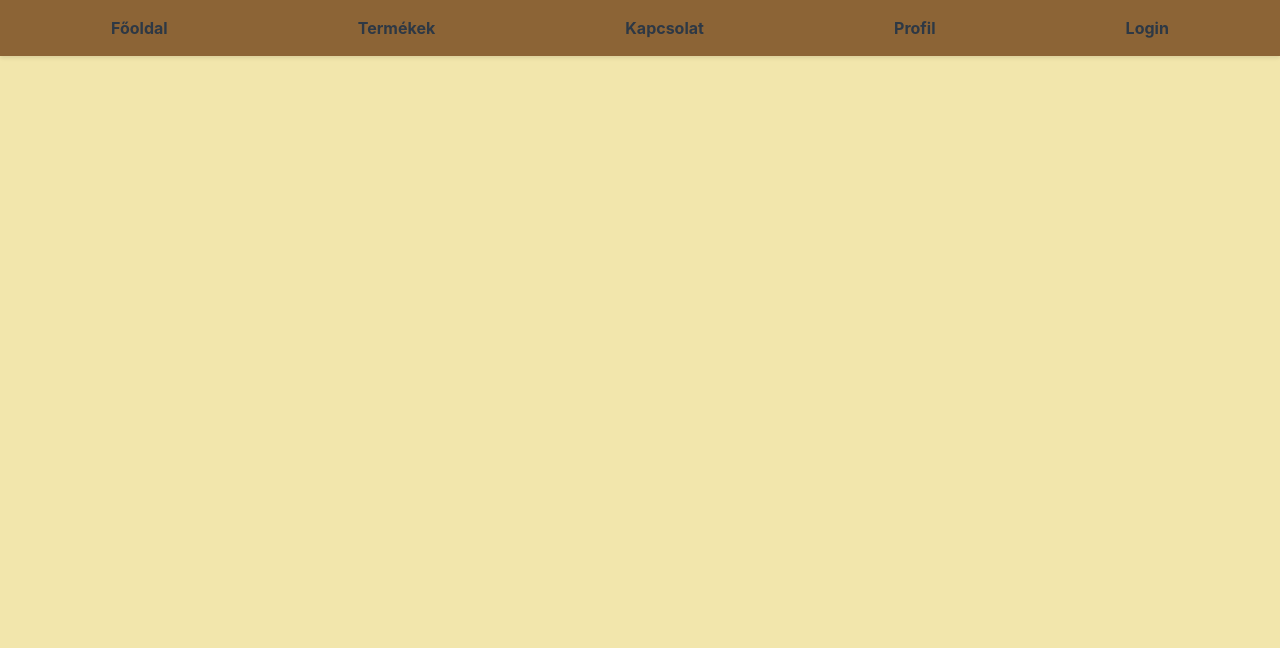
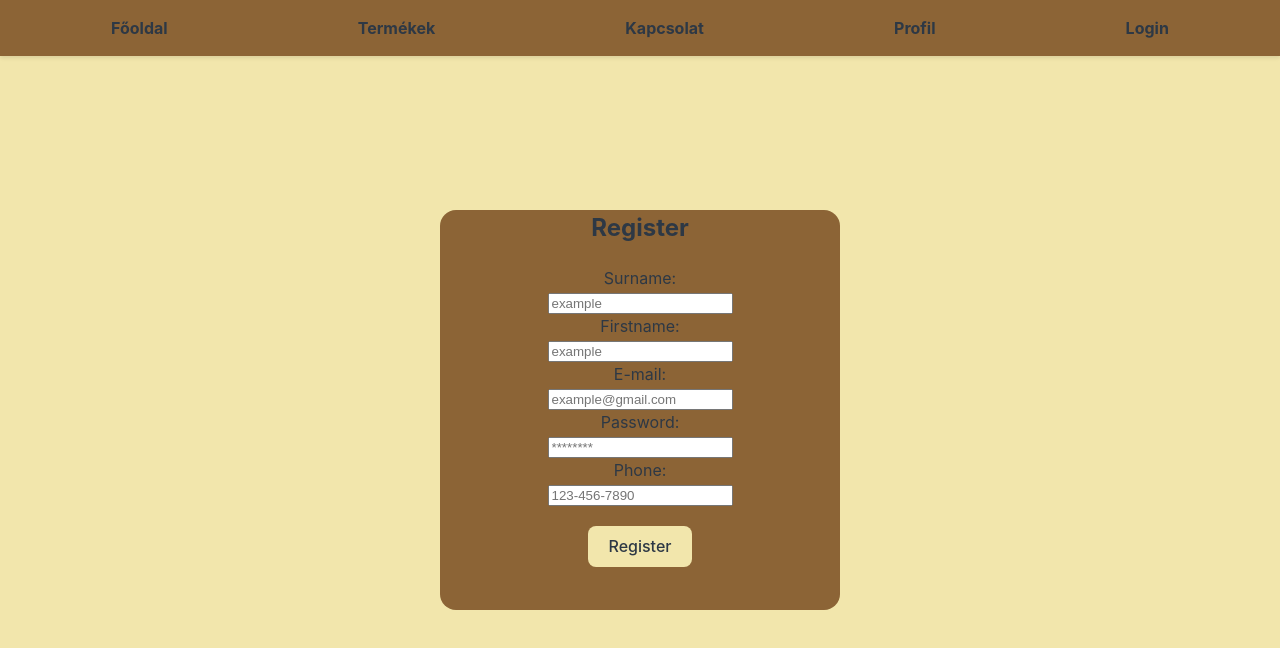
Before and after one commit to Patrik1866/AIWebshop, a React (Vite) app in the folder FrontEnd/: page /RegisterPage in a window 1280 px wide. Shown: the top 648 px of the page. Built offline with nearby package versions, Linux system fonts and the light colour scheme.

Commit message:
[frontend] Regisztráció form működése

```diff
--- a/FrontEnd/src/App.tsx
+++ b/FrontEnd/src/App.tsx
@@ -3,6 +3,7 @@ import Header from './Header.tsx';
 import { BrowserRouter, Route, Routes } from 'react-router-dom';
 import { LoginPage } from './pages/LoginPage.tsx';
 import HomePage from './pages/HomePage.tsx';
+import RegisterPage from './pages/RegisterPage.tsx';
 
 function App() {
 
@@ -10,15 +11,16 @@ function App() {
 
   }, []);
   return (
-    <body>
+    <>
       <Header />
       <BrowserRouter>
         <Routes>
           <Route path="/" element={<HomePage />} />
           <Route path="/LoginPage" element={<LoginPage />} />
+          <Route path='/RegisterPage' element={<RegisterPage/>}></Route>
         </Routes>
       </BrowserRouter>
-    </body>
+      </>
   );
 }
 
--- /dev/null
+++ b/FrontEnd/src/css/registerPage.css
@@ -0,0 +1,26 @@
+body{
+    justify-content: center;
+    background-color: #F2E6AC;
+}
+.registerContainer {
+    color: #2D3845;
+    margin: auto;
+    position: relative;
+    background-color: #8C6436;
+    width: 400px;
+    height: 400px;
+    text-align: center;
+    border-radius: 1em;
+}
+.form-group{
+    position: relative;
+    padding: 0.5em;
+}
+.registerButton{
+    background-color: #F2E6AC;
+    color: #2D3845;
+    margin-top: 5%;
+}
+.registerButton:hover{
+    background-color: #A6A278;
+}
--- a/FrontEnd/src/fields/User.tsx
+++ b/FrontEnd/src/fields/User.tsx
@@ -1,6 +1,8 @@
 export interface User {
     id: number;
-    first_name: string;
-    surename: string;
+    surname: string;
+    firstname: string;
     email: string;
+    password: string;
+    phone: string;
 }
--- a/FrontEnd/src/pages/LoginPage.tsx
+++ b/FrontEnd/src/pages/LoginPage.tsx
@@ -2,20 +2,26 @@ import React from "react";
 import '../css/loginPage.css';
 
  export function LoginPage(){
+  const [isLoggedIn, setIsLoggedIn] = React.useState(false);
+
+  const handleLogin = (event:React.FormEvent) => {
+    event.preventDefault();
+    setIsLoggedIn(true);
+  }
 
 
     return (
       <body>
         <div className="loginContainer">
           <h2>Login</h2>
-          <form className="loginForm">
+          <form className="loginForm" onSubmit={handleLogin}>
             <div className="form-group">
-              <label htmlFor="username_or_email">Username:</label>
+              <label>Username:</label>
               <br />
               <input type="text" id="username" name="username" required />
             </div>
             <div className="form-group">
-              <label htmlFor="password">Password:</label>
+              <label>Password:</label>
               <br />
               <input type="password" id="password" name="password" required />
             </div>
@@ -23,7 +29,7 @@ import '../css/loginPage.css';
               Login
             </button>
             <br />
-            <label>Don't have a profile yet?<a href="/Register">Register</a></label>
+            <label>Don't have a profile yet?<a href="/RegisterPage">Register</a></label>
           </form>
         </div>
       </body>
--- /dev/null
+++ b/FrontEnd/src/pages/RegisterPage.tsx
@@ -0,0 +1,71 @@
+import React, { useState } from "react";
+import "../css/registerPage.css";
+import { User } from "../fields/User";
+
+export function RegisterPage(){
+    const [registerFormData, setRegisterFormData] = useState<Omit<User, 'id'>>({
+        surname: "",
+        firstname: "",
+        email: "",
+        password:"",
+        phone:""
+    });
+
+    const handleChange = (e: React  .ChangeEvent<HTMLInputElement>) => {
+        const {id, value} = e.target;
+        setRegisterFormData({...registerFormData, [id]: value});
+    }
+
+    const handleSubmit = async (e: React.FormEvent) => {
+        e.preventDefault();
+        try{
+            const response = await fetch("http://localhost:8080/register", {
+                method: "POST",
+                headers: {
+                    "Content-Type": "application/x-www-form-urlencoded"
+                },
+                body: new URLSearchParams(registerFormData as any).toString()
+            });
+
+            if(response.ok){
+                alert("User registered successfully");
+            }else{
+                const errorText = await response.text();
+                alert(`Failed to register user: ${errorText}`);
+            }
+        }catch(error){
+            alert(`An error occured: ${error}`);
+        }
+    }
+
+    return (
+        <div className="registerContainer">
+            <h2>Register</h2>
+        <form className="registerForm" onSubmit={handleSubmit}>
+          <div className="form_group">
+            <label>Surname:</label><br />
+            <input placeholder="example" type="text" id="surname" name="surname" required value={registerFormData.surname} onChange={handleChange}/>
+          </div>
+          <div className="form_group">
+            <label>Firstname:</label><br />
+            <input placeholder="example" type="text" id="firstname" name="firstname" required value={registerFormData.firstname} onChange={handleChange}/>
+          </div>
+          <div className="form_group">
+            <label>E-mail:</label><br />
+            <input placeholder="example@gmail.com" type="email" id="email" name="email" required value={registerFormData.email} onChange={handleChange}/>
+          </div>
+          <div className="form_group">
+            <label>Password:</label><br />
+            <input placeholder="********" type="password" id="password" name="password" required value={registerFormData.password} onChange={handleChange}/>
+          </div>
+          <div className="form_group">
+            <label>Phone:</label><br />
+            <input type="tel" id="phone" name="phone" placeholder="123-456-7890" required value={registerFormData.phone} onChange={handleChange}/>
+          </div>
+          <button className="registerButton" type="submit">Register</button>
+        </form>
+        </div>
+    );
+}
+
+export default RegisterPage
```
Also changed, not shown: 2 other files (tests, documents, lock files or other folders).
